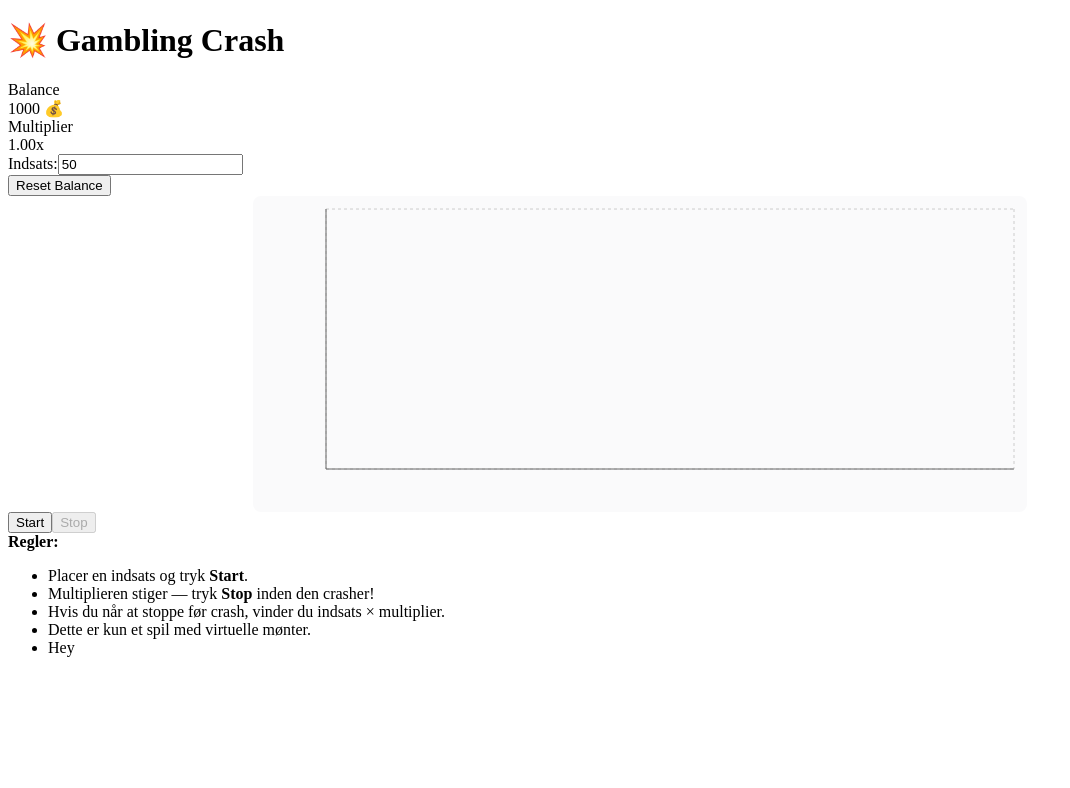
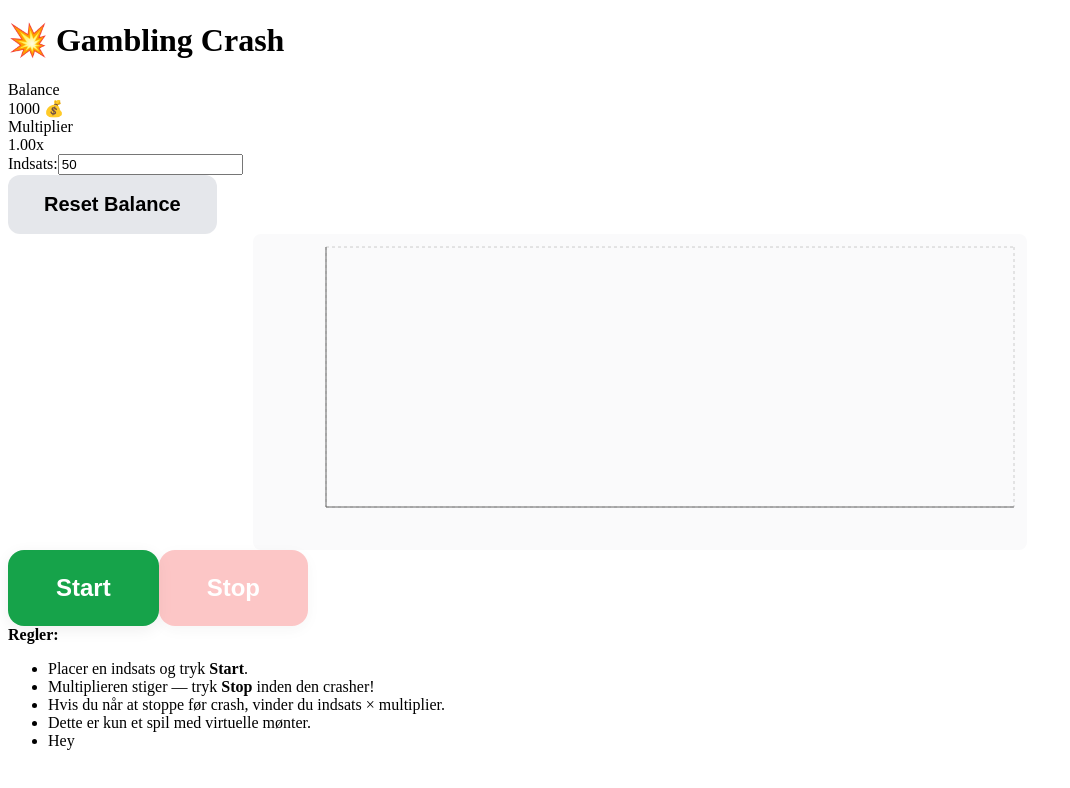
Before and after one commit to donggeunyu1/projekt, a React (Vite) app: page / in a window 1280 px wide. Shown: the top 788 px of the page, without its empty margins (0-1070 px from the left). Built offline with nearby package versions, Linux system fonts and the light colour scheme.

Commit message:
css til buttons

```diff
--- a/index.html
+++ b/index.html
@@ -3,7 +3,7 @@
   <head>
     <meta charset="UTF-8" />
     <meta name="viewport" content="width=device-width, initial-scale=1.0" />
-    <title>hallo</title>
+    <title>Crash</title>
   </head>
   <body>
     <div id="root"></div>
--- a/src/components/GamblingCrash.jsx
+++ b/src/components/GamblingCrash.jsx
@@ -102,7 +102,7 @@ export default function GamblingCrash() {
       <div className="flex justify-center gap-3 mb-6">
         <button
           onClick={() => setBalance(1000)}
-          className="px-6 py-3 text-lg bg-gray-300 rounded font-semibold"
+          style={{ padding: '18px 36px', fontSize: '1.25rem', background: '#e5e7eb', borderRadius: '12px', fontWeight: '600', border: 'none', cursor: 'pointer' }}
         >
           Reset Balance
         </button>
@@ -126,14 +126,38 @@ export default function GamblingCrash() {
         <button
           onClick={startGame}
           disabled={isPlaying}
-          className="px-8 py-4 text-xl bg-green-600 text-white rounded-lg font-bold disabled:opacity-60 shadow-lg transition-transform hover:scale-105"
+          style={{
+            padding: '24px 48px',
+            fontSize: '1.5rem',
+            background: isPlaying ? '#4ade80aa' : '#16a34a',
+            color: 'white',
+            borderRadius: '16px',
+            fontWeight: 'bold',
+            border: 'none',
+            opacity: isPlaying ? 0.6 : 1,
+            boxShadow: '0 4px 16px #0001',
+            cursor: isPlaying ? 'not-allowed' : 'pointer',
+            transition: 'transform 0.1s',
+          }}
         >
           Start
         </button>
         <button
           onClick={stopGame}
           disabled={!isPlaying || cashedOut}
-          className="px-8 py-4 text-xl bg-red-600 text-white rounded-lg font-bold disabled:opacity-60 shadow-lg transition-transform hover:scale-105"
+          style={{
+            padding: '24px 48px',
+            fontSize: '1.5rem',
+            background: (!isPlaying || cashedOut) ? '#f87171aa' : '#dc2626',
+            color: 'white',
+            borderRadius: '16px',
+            fontWeight: 'bold',
+            border: 'none',
+            opacity: (!isPlaying || cashedOut) ? 0.6 : 1,
+            boxShadow: '0 4px 16px #0001',
+            cursor: (!isPlaying || cashedOut) ? 'not-allowed' : 'pointer',
+            transition: 'transform 0.1s',
+          }}
         >
           Stop
         </button>
```
